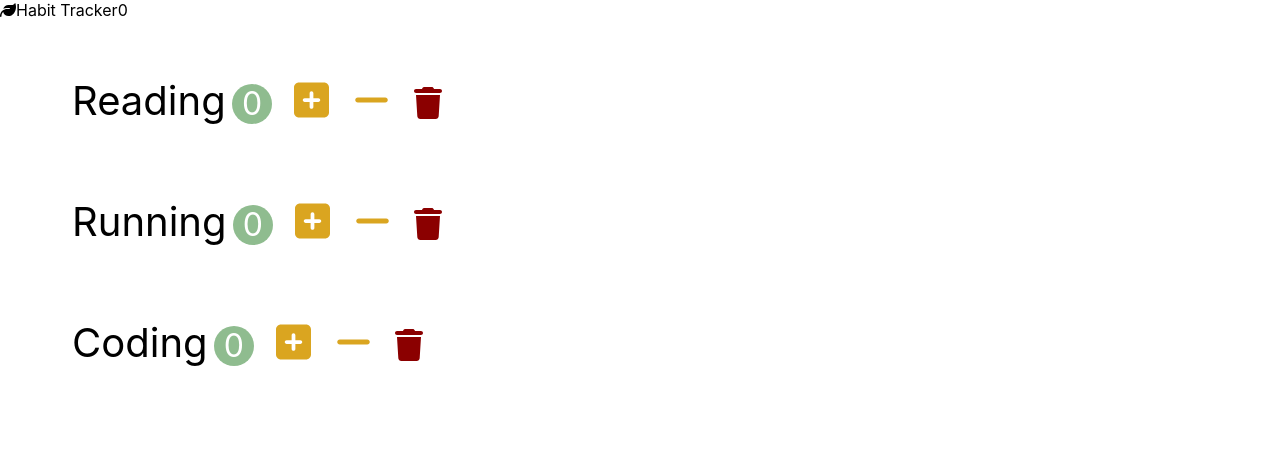
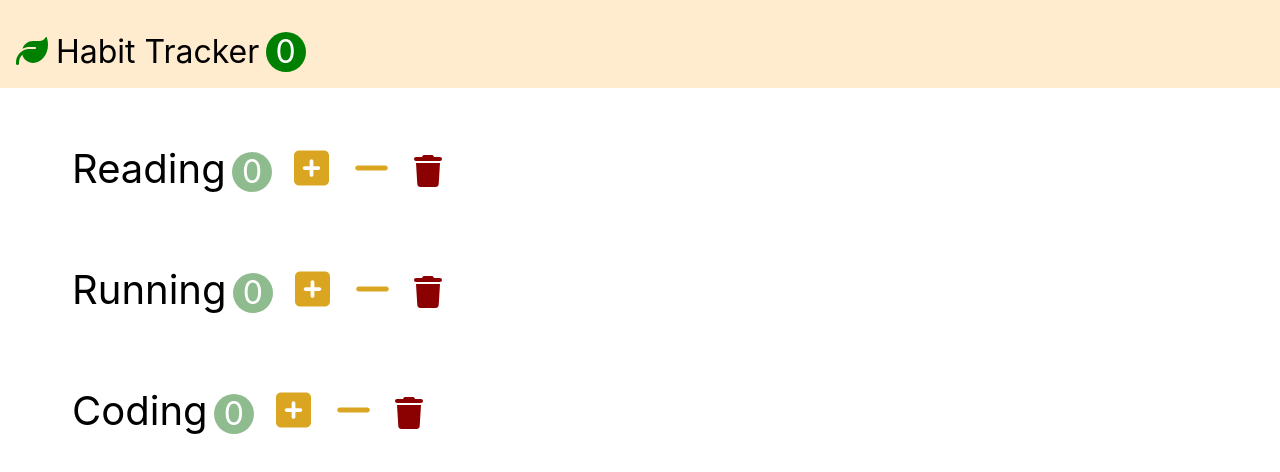
Before and after one commit to sinde530/project, a React (Create React App) app in the folder react/dream-coding/: page / in a window 1280 px wide. Shown: the top 472 px of the page. Built offline with nearby package versions, Linux system fonts and the light colour scheme.

Commit message:
Navbar css 대략 수정

```diff
--- a/react/dream-coding/src/App.css
+++ b/react/dream-coding/src/App.css
@@ -42,3 +42,27 @@ button {
   font-size: 2rem;
   color: darkred;
 }
+
+.navbar-container {
+  font-size: 2rem;
+  padding: 1rem;
+  background-color: blanchedalmond;
+}
+
+.navbar-logo {
+  color: green;
+  margin-right: 0.5rem;
+}
+
+.navbar-count {
+  display: inline-block;
+  text-align: center;
+  /* font-size: 2rem; */
+  width: 2.5rem;
+  height: 2.5rem;
+  line-height: 2.5rem;
+  margin: 1rem 0.6rem 0 0.4rem;
+  background-color: green;
+  color: white;
+  border-radius: 50%;
+}
--- a/react/dream-coding/src/components/Navbar.js
+++ b/react/dream-coding/src/components/Navbar.js
@@ -3,7 +3,7 @@ import React, { Component } from "react";
 export default class Navbar extends Component {
     render() {
         return (
-            <div>
+            <div className="navbar-container">
                 <i className="navbar-logo fas fa-leaf"></i>
                 <span>Habit Tracker</span>
                 <span className="navbar-count">{this.props.totalCount}</span>
```
